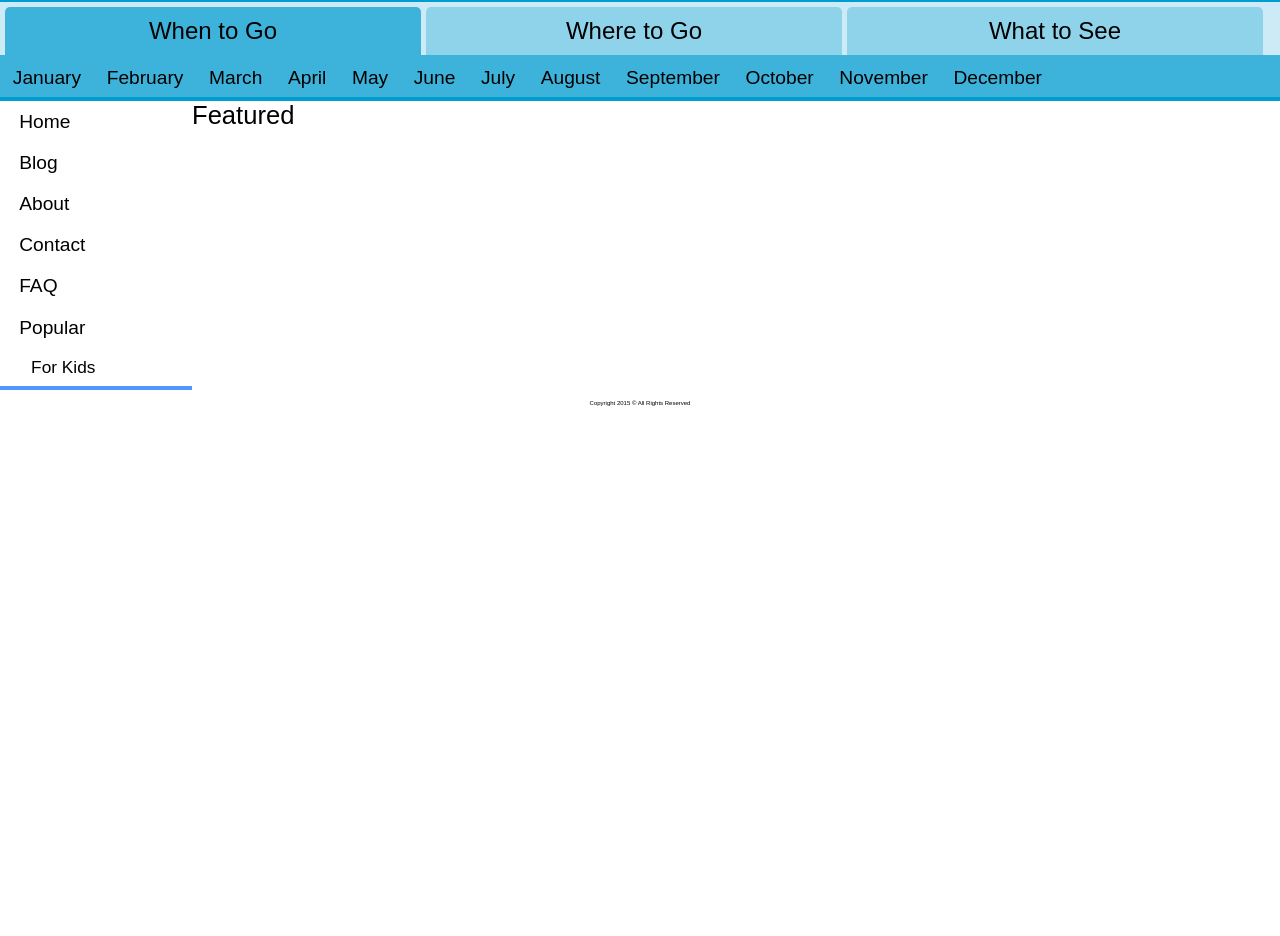
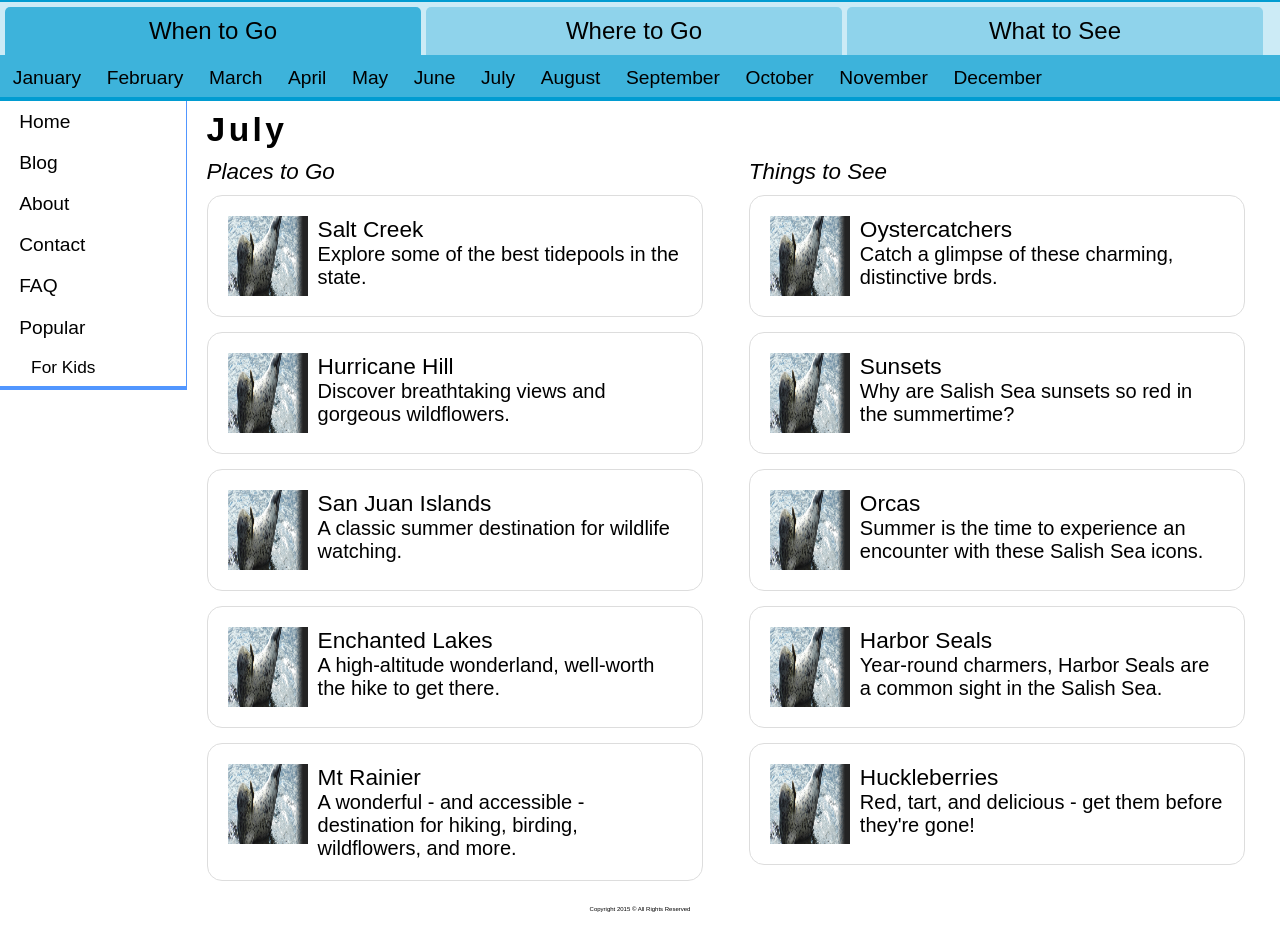
Before and after one commit to mollyfish/ssg, a website: page public/index.html in a window 1280 px wide. Shown: the part 474-1410 px from the top of the page. Before the commit the page ends 904 px from the top, so only its background shows below. Drawn offline with Linux system fonts and the light colour scheme.

Commit message:
added content to home page

```diff
--- a/public/css/nav.css
+++ b/public/css/nav.css
@@ -41,15 +41,29 @@ h1 span {
   margin-left: 5px;
 }
 h2 {
-  font-size: 160%;
-  margin-left: 20px;
+  font-size: 210%;
+  margin: 10px 20px;
+  font-weight: bold;
+  letter-spacing: .1em;
+  /*text-align: center;*/
 }
 h3 {
   font-size: 140%;
+  font-style: italic;
+  margin-bottom: 10px;
+}
+h4 {
+  font-size: 120%;
 }
 a {
   text-decoration: none;
   color: #000;
+}
+button.featured-for h4 {
+  font-size: 170%;
+}
+button.featured-for p {
+  font-size: 150%;
 }
 nav {
   background-color: rgba(1, 156, 209, .2);
@@ -151,12 +165,16 @@ nav .real-box a:hover {
   color: #5196d1;
   text-decoration: underline;
 }
-main {
-}
+/*main {
+  background-image: url(../images/SSGbanner.jpg);
+  border-left: 1px solid rgba(81, 150, 309, 1);
+  border-right: 1px solid rgba(81, 150, 309, 1);
+}*/
 #secondary-nav {
   float: left;
-  width: 15%;
+  width: 14.5%;
   font-size: 120%;
+  border-right: 1px solid rgba(81, 150, 309, 1);
 }
 #secondary-nav ul {
   list-style-type: none;
@@ -172,6 +190,42 @@ main {
   padding: .5em .5em .5em 1.8em;
   font-size: 90%;
 }
+#featured {
+  width: 85%;
+  float: left;
+}
+#featured-columns {
+  width: 100%;
+}
+#featured-columns .places {
+  width: 48%;
+  float: left;
+  margin: 0 0 0 20px;
+}
+#featured-columns .things {
+  width: 48%;
+  float: left;
+  margin: 0 0 0 20px;
+}
+main .featured-for {
+  width: 95%;
+  padding: 20px;
+  clear: both;
+  border: 1px solid #ddd;
+  border-radius: 15px;
+  margin-bottom: 15px;
+  background-color: none;
+  background: none;
+  text-align: left;
+}
+main .featured-for img {
+  float: left;
+  margin-right: 10px;
+  /*margin-bottom: 20px;*/
+}
+a button.featured-for:hover {
+  border-color: #000;
+}
 footer {
   height: 30px;
   text-align: center;
--- a/public/index.html
+++ b/public/index.html
@@ -122,8 +122,83 @@
       </ul>
     </section>
     <section id="featured">
-      <h2>Featured</h2>
-
+      <h2 id="current-month-name">July</h2>
+      <div id="featured-columns">
+        <div class="places"><h3>Places to Go</h3>
+          <a href="#saltcreek">
+            <button class="featured-for">
+              <img src="images/marinemammals.png" height="80" width="80">
+              <h4>Salt Creek</h4>
+              <p>Explore some of the best tidepools in the state.</p>
+            </button>
+          </a>
+          <a href="#hurricanehill">
+            <button class="featured-for">
+              <img src="images/marinemammals.png" height="80" width="80">
+              <h4>Hurricane Hill</h4>
+              <p>Discover breathtaking views and gorgeous wildflowers.</p>
+            </button>
+          </a>
+          <a href="#sji">
+            <button class="featured-for">
+              <img src="images/marinemammals.png" height="80" width="80">
+              <h4>San Juan Islands</h4>
+              <p>A classic summer destination for wildlife watching.</p>
+            </button>
+          </a>
+          <a href="#enchantedlakes">
+            <button class="featured-for">
+              <img src="images/marinemammals.png" height="80" width="80">
+              <h4>Enchanted Lakes</h4>
+              <p>A high-altitude wonderland, well-worth the hike to get there.</p>
+            </button>
+          </a>
+          <a href="#mtrainier">
+            <button class="featured-for">
+              <img src="images/marinemammals.png" height="80" width="80">
+              <h4>Mt Rainier</h4>
+              <p>A wonderful - and accessible - destination for hiking, birding, wildflowers, and more.</p>
+            </button>
+          </a>
+        </div>
+        <div class="things"><h3>Things to See</h3>
+          <a href="#oystercatchers">
+            <button class="featured-for">
+              <img src="images/marinemammals.png" height="80" width="80">
+              <h4>Oystercatchers</h4>
+              <p>Catch a glimpse of these charming, distinctive brds.</p>
+            </button>
+          </a>
+          <a href="#sunsets">
+            <button class="featured-for">
+              <img src="images/marinemammals.png" height="80" width="80">
+              <h4>Sunsets</h4>
+              <p>Why are Salish Sea sunsets so red in the summertime?</p>
+            </button>
+          </a>
+          <a href="#orcas">
+            <button class="featured-for">
+              <img src="images/marinemammals.png" height="80" width="80">
+              <h4>Orcas</h4>
+              <p>Summer is the time to experience an encounter with these Salish Sea icons.</p>
+            </button>
+          </a>
+          <a href="#harborseals">
+            <button class="featured-for">
+              <img src="images/marinemammals.png" height="80" width="80">
+              <h4>Harbor Seals</h4>
+              <p>Year-round charmers, Harbor Seals are a common sight in the Salish Sea.</p>
+            </button>
+          </a>
+          <a href="#huckleberries">
+            <button class="featured-for">
+              <img src="images/marinemammals.png" height="80" width="80">
+              <h4>Huckleberries</h4>
+              <p>Red, tart, and delicious - get them before they're gone!</p>
+            </button>
+          </a>
+        </div>
+      </div>
     </section>
   </main>
   <footer>Copyright 2015 &copy; All Rights Reserved</footer>
```
